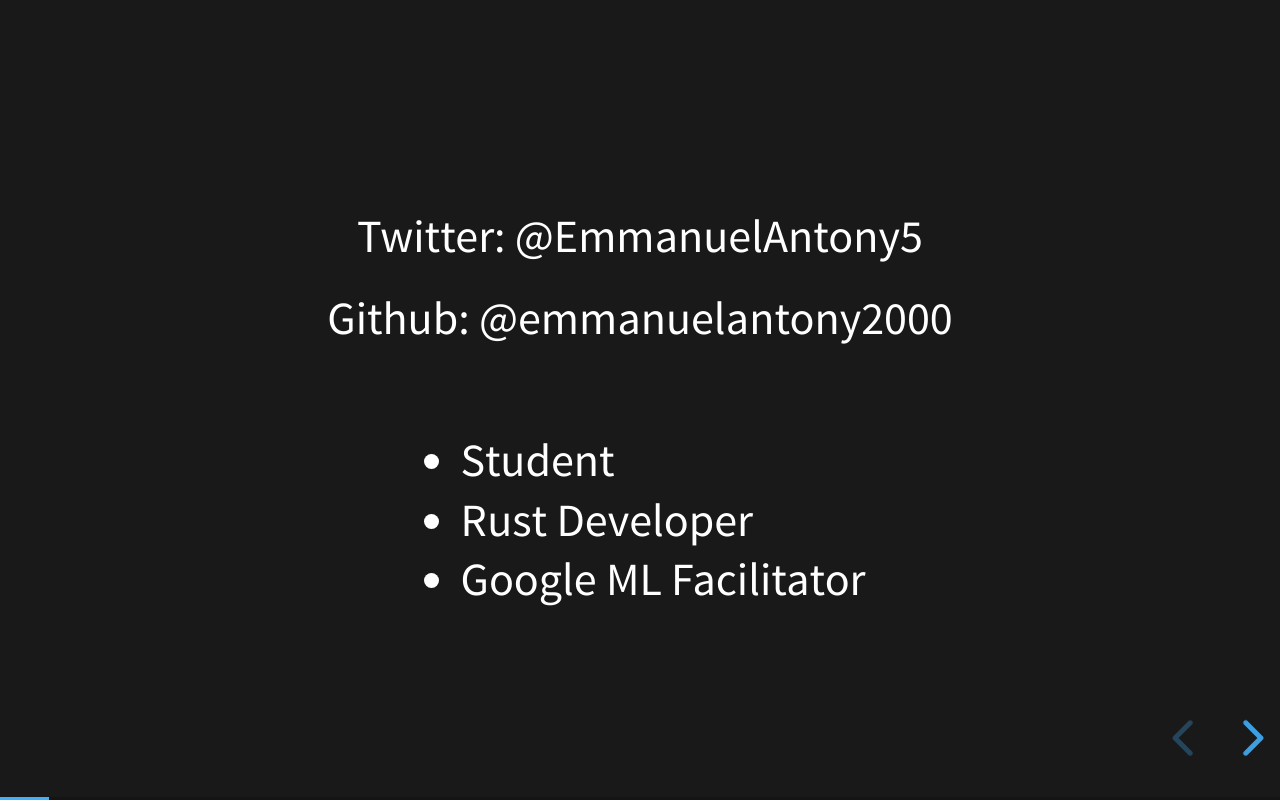
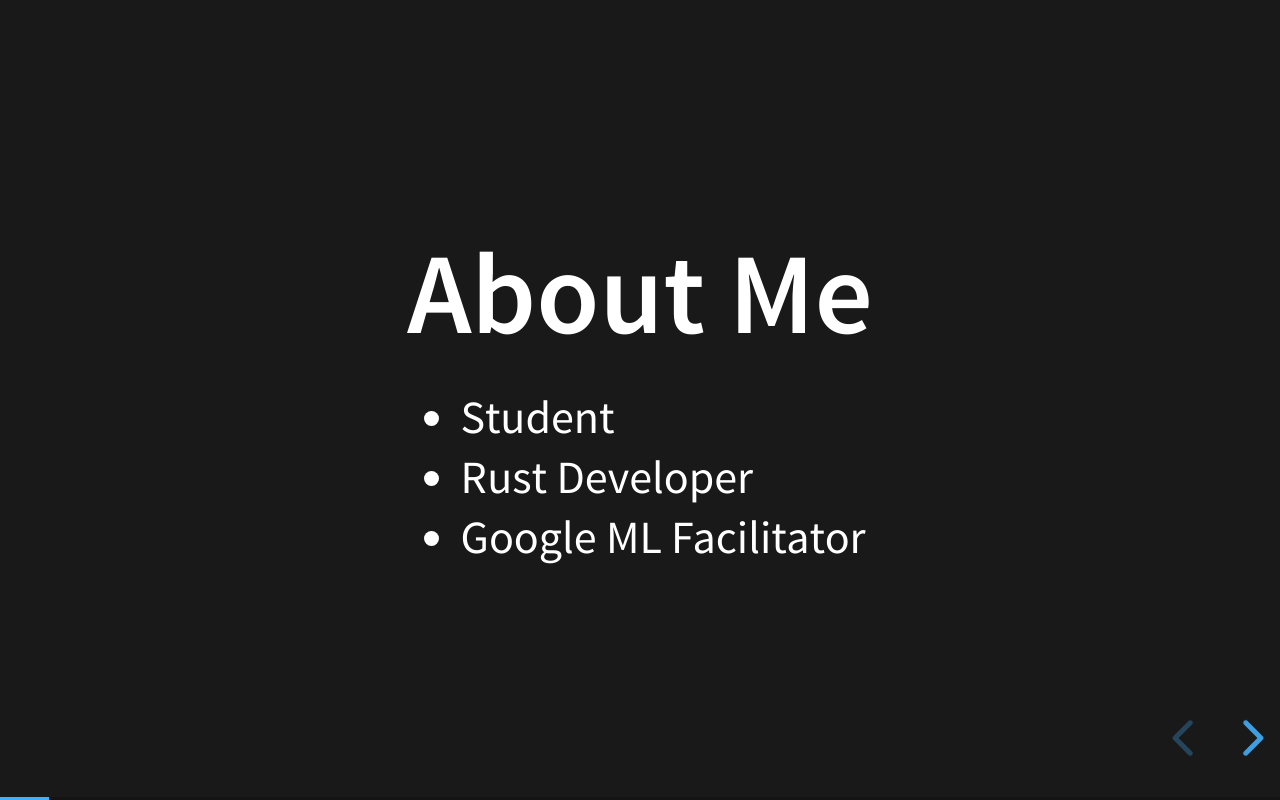
Before and after one commit to emmanuelantony2000/inclojure_presentation, a website: page index.html in a window 1280 px wide. Both pictures are taken after a click on the button "next slide". Drawn offline with Linux system fonts and the light colour scheme.

Commit message:
changed the about me section a bit

```diff
--- a/index.html
+++ b/index.html
@@ -34,9 +34,7 @@
                 <p style="text-align: right; padding: 0; margin: 0;">(@EmmanuelAntony5)</p>
             </section>
             <section>
-                <p>Twitter: @EmmanuelAntony5</p>
-                <p>Github: @emmanuelantony2000</p>
-                <br>
+                <h1>About Me</h1>
                 <ul>
                     <li>Student</li>
                     <li>Rust Developer</li>
```
